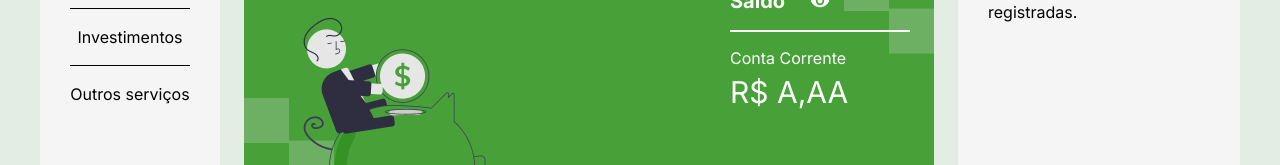
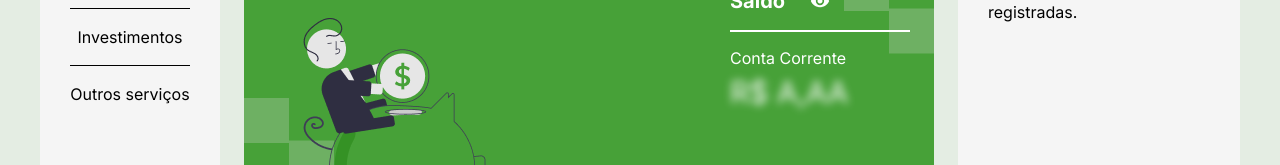
Before and after one commit to athena272/typescript-bytebank, a website with bundled scripts: page index.html in a window 1280 px wide. Both pictures are taken after a click on the picture 820 px from the left and 248 px from the top of the page. Shown: the part 248-413 px from the top of the page. Built offline with nearby package versions, Linux system fonts and the light colour scheme.

Commit message:
Update saldo.css

```diff
--- a/css/componentes/saldo.css
+++ b/css/componentes/saldo.css
@@ -13,7 +13,7 @@
         padding: 0;
         margin-block: 0 24px;
 
-        & + time {
+        &+time {
             font-size: var(--fonte-t3);
         }
     }
@@ -51,3 +51,7 @@
         width: 100%;
     }
 }
+
+.blurSaldo {
+    filter: blur(4px)
+}
```
